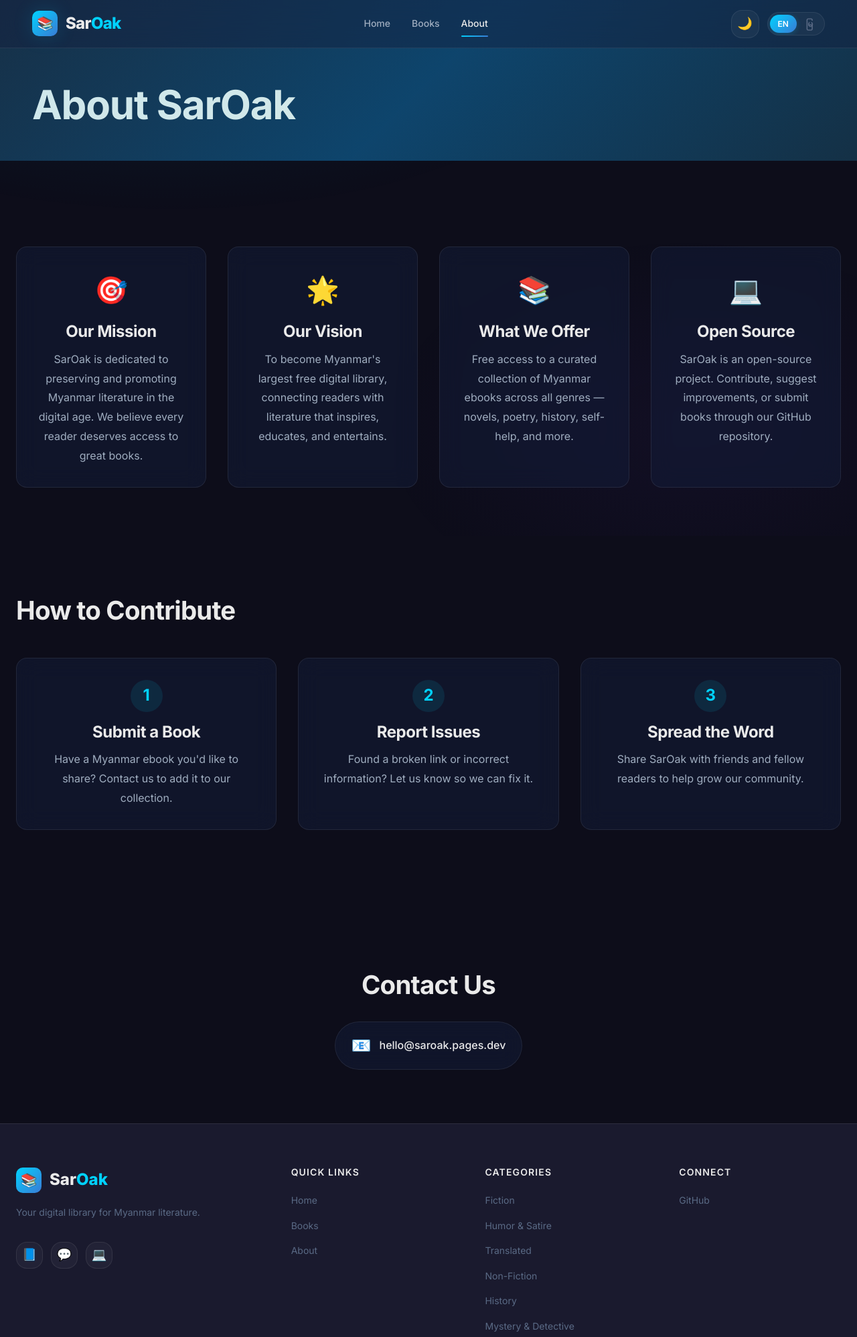
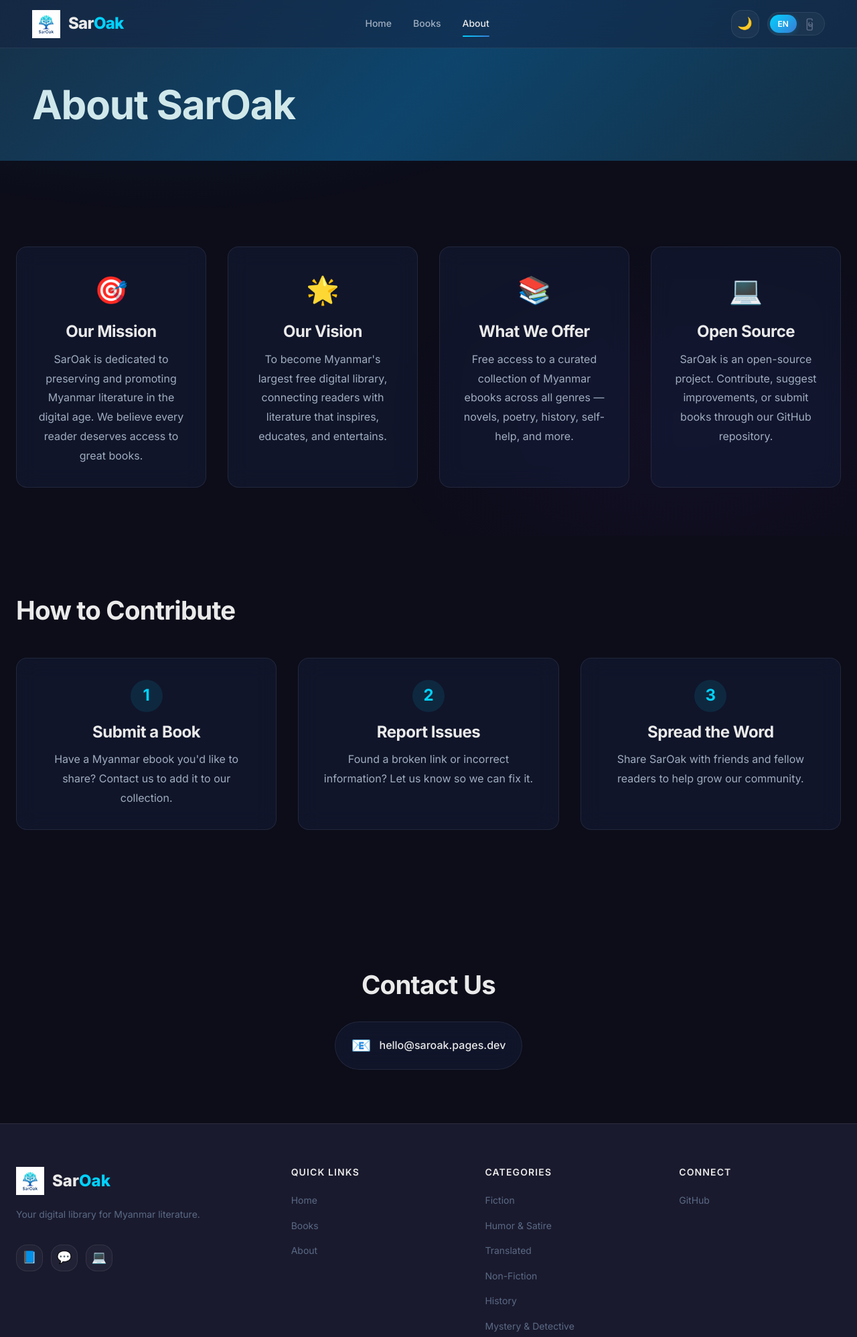
Before and after one commit to sawkhaing/saroak, a website built with Vite: page about.html in a window 1280 px wide. Shown: the top 1996 px of the page at 67% size. Built offline with nearby package versions, Linux system fonts and the light colour scheme; no server answers.

Commit message:
UI: replace emoji logo with new premium image logo

```diff
--- a/about.html
+++ b/about.html
@@ -15,7 +15,7 @@
   <nav class="navbar" id="navbar">
     <div class="container" style="display: flex; align-items: center; justify-content: space-between; height: 100%;">
       <a href="/" class="navbar__logo">
-        <span class="navbar__logo-icon">📚</span>
+        <img src="/logo.png" alt="SarOak Logo" class="logo-img" />
         <span>Sar<span style="color: var(--clr-accent-cyan)">Oak</span></span>
       </a>
       <div class="navbar__links" id="navLinks">
@@ -127,7 +127,7 @@
       <div class="footer__grid">
         <div class="footer__brand">
           <a href="/" class="footer__logo">
-            <span class="footer__logo-icon">📚</span>
+            <img src="/logo.png" alt="SarOak Logo" class="logo-img" />
             <span>Sar<span style="color: var(--clr-accent-cyan)">Oak</span></span>
           </a>
           <p class="footer__desc" data-i18n="footer.description">Your digital library for Myanmar literature.</p>
--- a/src/style.css
+++ b/src/style.css
@@ -478,16 +478,10 @@ body[data-theme="light"] .navbar.scrolled {
   letter-spacing: -0.03em;
 }
 
-.navbar__logo-icon {
-  width: 38px;
-  height: 38px;
-  border-radius: var(--radius-md);
-  background: var(--grad-primary);
-  display: grid;
-  place-items: center;
-  font-size: var(--fs-lg);
-  color: #fff;
-  box-shadow: var(--shadow-glow);
+.logo-img {
+  width: 42px;
+  height: 42px;
+  object-fit: contain;
 }
 
 .navbar__links {
@@ -1817,16 +1811,7 @@ body[data-theme="light"] .navbar.scrolled {
   text-decoration: none;
 }
 
-.footer__logo-icon {
-  width: 38px;
-  height: 38px;
-  border-radius: var(--radius-md);
-  background: var(--grad-primary);
-  display: grid;
-  place-items: center;
-  font-size: var(--fs-lg);
-  color: #fff;
-}
+
 
 .footer__desc {
   font-size: var(--fs-sm);
```
Also changed, not shown: book-detail.html (+2 -2 lines), books.html (+2 -2 lines), index.html (+2 -2 lines), public/logo.png (added).
